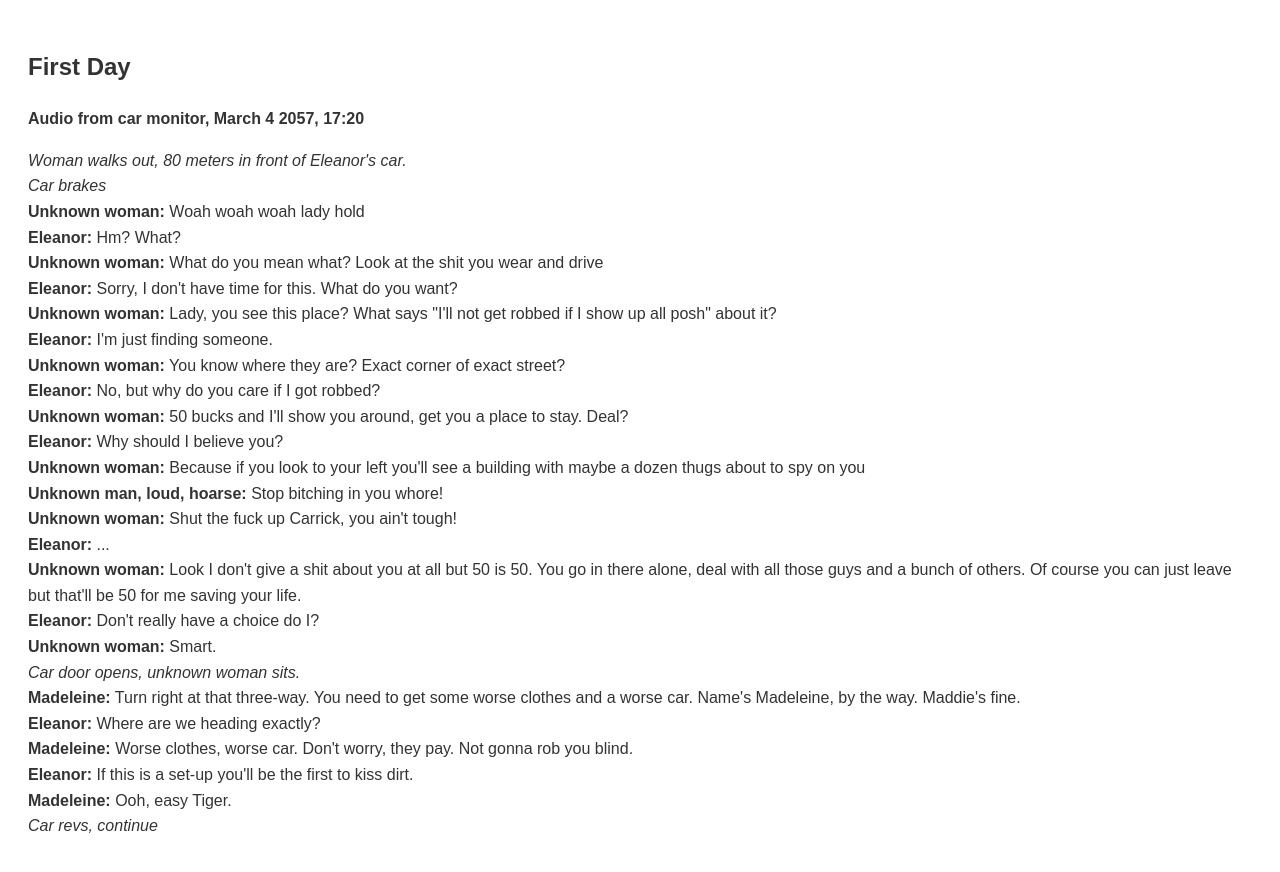
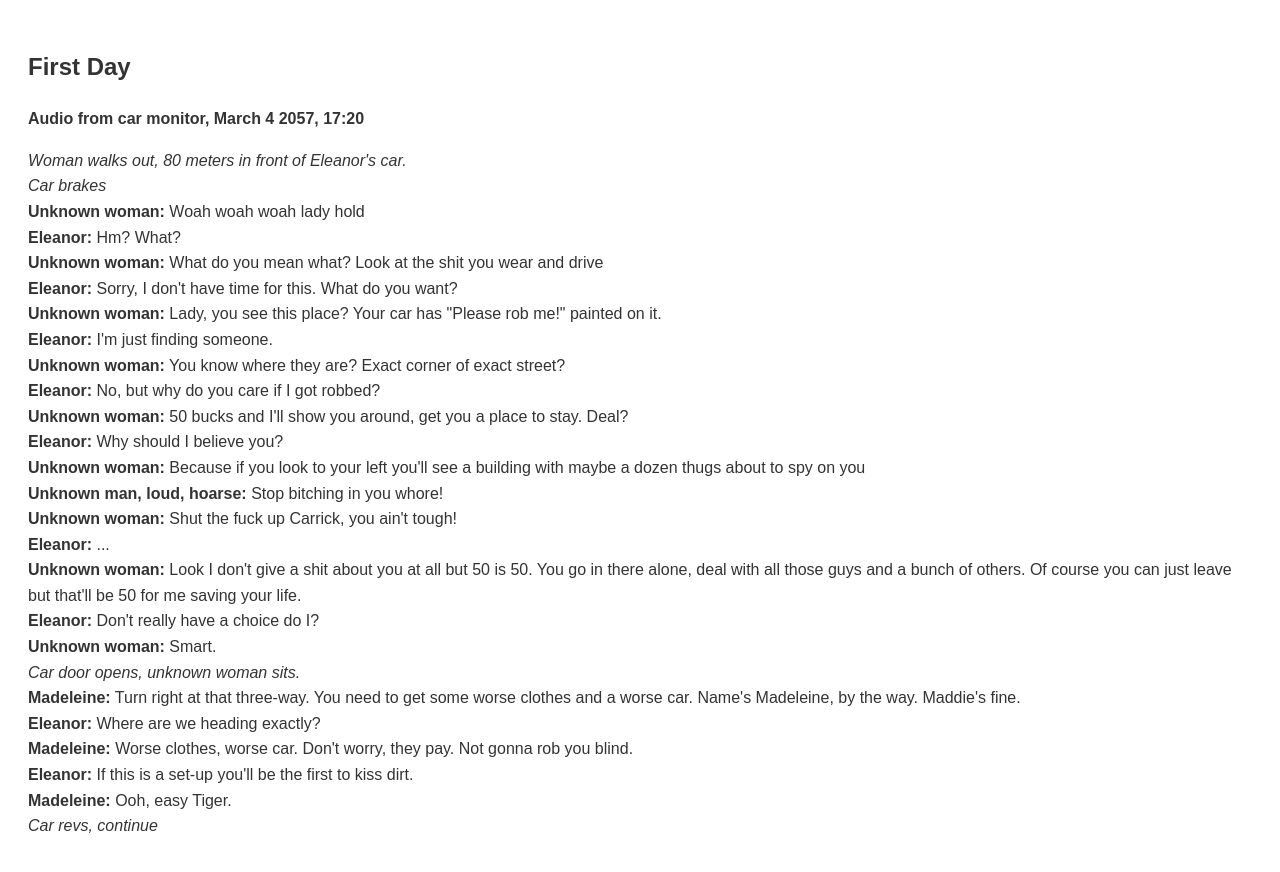
Before and after one commit to ItsTrudeauver/eleanor, a website: page protected/story/story1.html in a window 1280 px wide. Drawn offline with Linux system fonts and the light colour scheme.

Commit message:
fixed dialogue

```diff
--- a/protected/story/story1.html
+++ b/protected/story/story1.html
@@ -26,8 +26,7 @@
         <b>Eleanor:</b> Hm? What? <br>
         <b>Unknown woman:</b> What do you mean what? Look at the shit you wear and drive <br>
         <b>Eleanor:</b> Sorry, I don't have time for this. What do you want?<br>
-        <b>Unknown woman:</b> Lady, you see this place? What says "I'll not get robbed if I show up all posh" about
-        it?<br>
+        <b>Unknown woman:</b> Lady, you see this place? Your car has "Please rob me!" painted on it.<br>
         <b>Eleanor:</b> I'm just finding someone.<br>
         <b>Unknown woman:</b> You know where they are? Exact corner of exact street?<br>
         <b>Eleanor:</b> No, but why do you care if I got robbed?<br>
```
